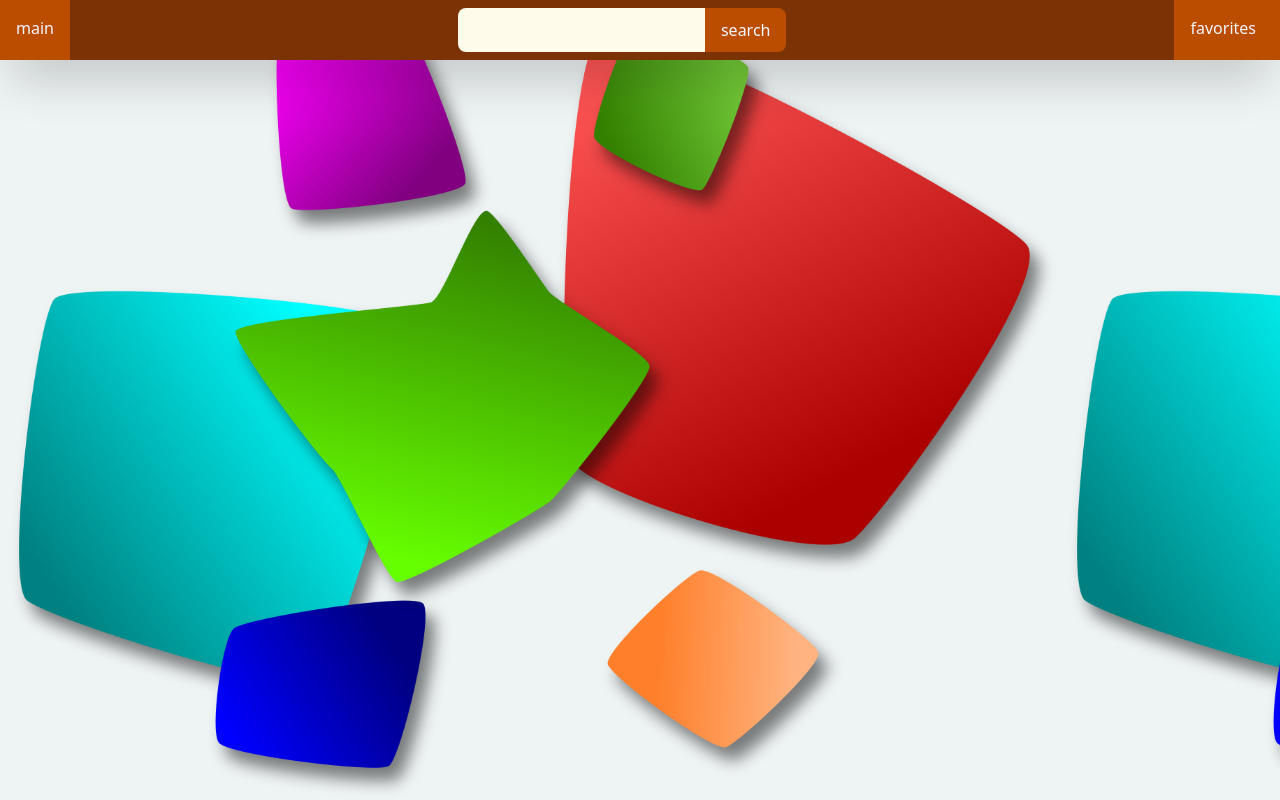
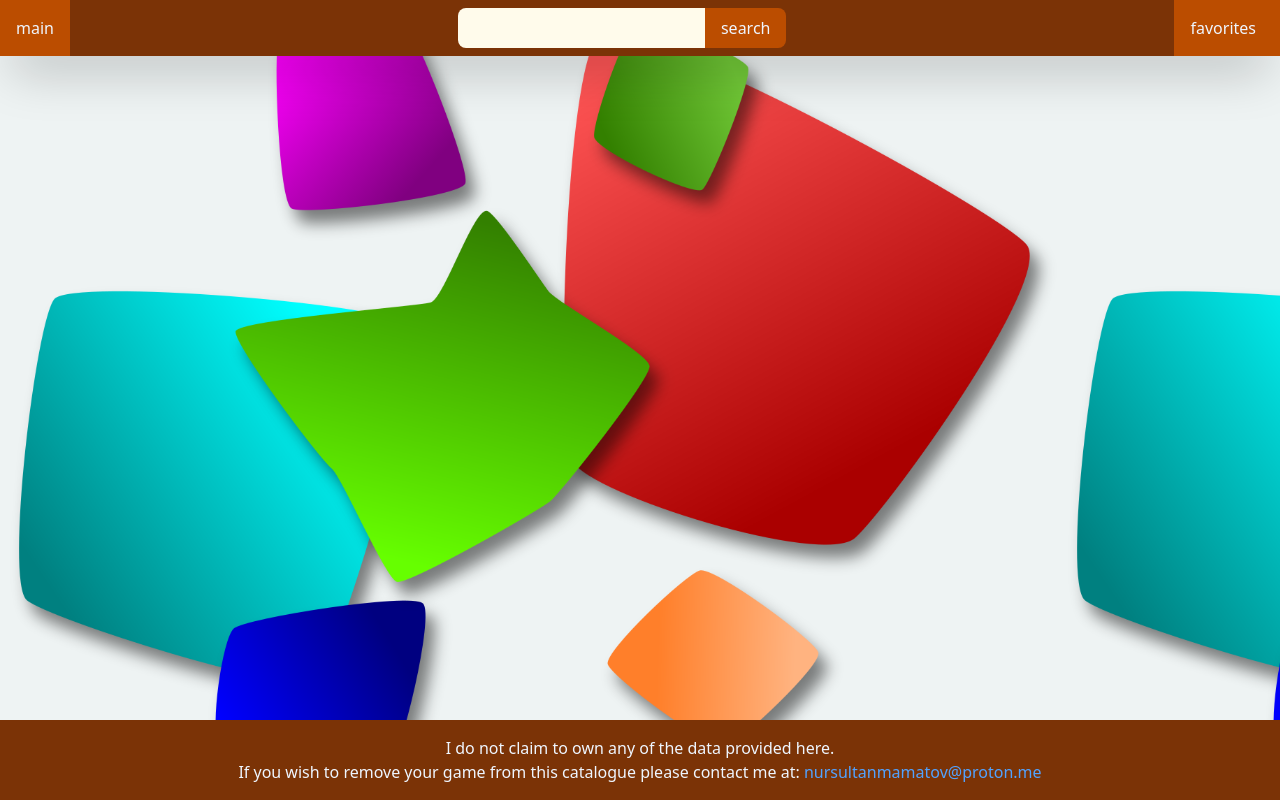
Before and after one commit to CodeForBeauty/IndieCrate, a React (Vite) app: page /game/1 in a window 1280 px wide. Built offline with nearby package versions, Linux system fonts and the light colour scheme; no server answers; the database is empty.

Commit message:
Added Footer

```diff
--- a/src/App.jsx
+++ b/src/App.jsx
@@ -2,6 +2,7 @@ import { useDispatch } from 'react-redux'
 import { getGames } from './reducers/gamesReducer'
 import { useEffect } from 'react'
 import Header from './components/Header'
+import Footer from './components/Footer'
 import Main from './components/Main'
 import GameView from './components/GameView'
 import { Route, Routes, useMatch } from 'react-router-dom'
@@ -17,12 +18,14 @@ const App = () => {
   const gameId = match ? Number(match.params.id) : null
 
   return (
-    <div className='bg-[url(/Background.png)] bg-scroll bg-contain overflow-auto bg-origin-border h-screen font-["Inter",sans-serif]'>
+    <div className='bg-[url(/Background.png)] bg-scroll bg-contain overflow-auto bg-origin-border h-screen font-["Inter",sans-serif]
+        flex flex-col'>
       <Header />
       <Routes>
         <Route path='/' element={<Main />} />
         <Route path='/game/:id' element={<GameView gameId={gameId} />} />
       </Routes>
+      <Footer />
     </div>
   )
 }
--- a/src/components/CardsList.jsx
+++ b/src/components/CardsList.jsx
@@ -4,7 +4,7 @@ const CardsList = ({ cards }) => {
   return (
     <div
       className='grid grid-cols-1 sm:grid-cols-2 lg:grid-cols-3 xl:grid-cols-4 2xl:grid-cols-5 gap-8 justify-center-safe
-        justify-items-center-safe items-start bg-blue-100/10 backdrop-blur-3xl backdrop-opacity-50 pt-4'
+        justify-items-center-safe items-start bg-blue-100/10 backdrop-blur-3xl backdrop-opacity-50 pt-4 pb-8'
     >
       {cards.map((card) => (
         <Card key={card.id} card={card}></Card>
--- /dev/null
+++ b/src/components/Footer.jsx
@@ -0,0 +1,18 @@
+const Footer = () => {
+  return (
+    <div className='flex flex-col text-blue-50 size-full justify-end'>
+      <div className='text-center bg-amber-900 p-4'>
+        <p>I do not claim to own any of the data provided here.</p>
+        <p>
+          If you wish to remove your game from this catalogue please contact me
+          at:{' '}
+          <a href='mailto:nursultanmamatov@proton.me' className="text-blue-400">
+            nursultanmamatov@proton.me
+          </a>
+        </p>
+      </div>
+    </div>
+  )
+}
+
+export default Footer
```
